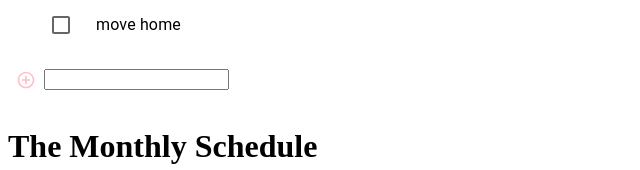
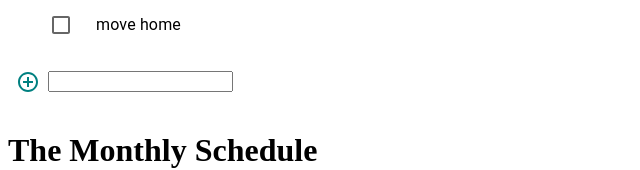
Before and after one commit to jackiebarry/org-tool, a React (Create React App) app: page / in a window 1280 px wide. Shown: the part 306-476 px from the top of the page, without its empty margins (0-640 px from the left). Built offline with nearby package versions, Linux system fonts and the light colour scheme.

Commit message:
modify button color

```diff
--- a/src/components/todo/ToDoInput.tsx
+++ b/src/components/todo/ToDoInput.tsx
@@ -21,7 +21,7 @@ export default function ToDoInput(props) {
 return (
     <div>
         <IconButton  onClick={e => props.onSubmit(buildTodo()) }>
-            <AddCircleOutline fontSize="small" sx={{ color: 'pink'}}/>
+            <AddCircleOutline fontSize="medium" sx={{ color: 'teal'}}/>
         </IconButton>
         <input type="text" onChange={e => setText(e.target.value)} />
 
```
